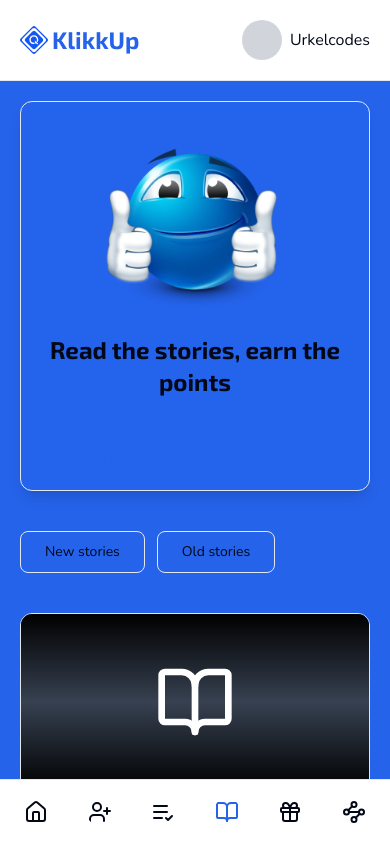
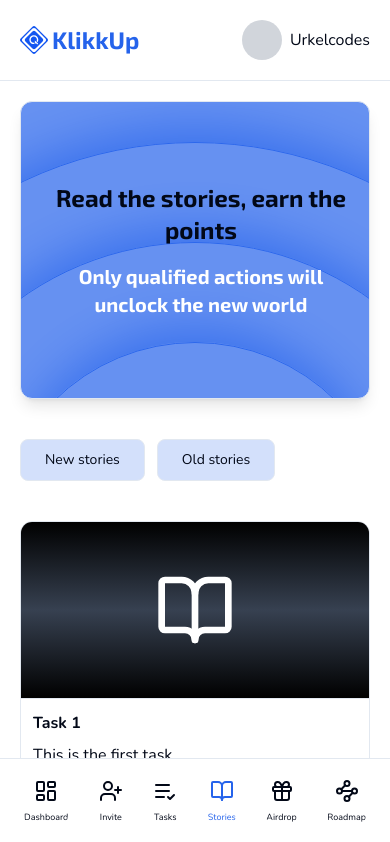
Before and after one commit to Abmichael01/KlikkUp, a React (Vite) app: page /stories in a window 390 px wide. Shown: the top 842 px of the page. Built offline with nearby package versions, Linux system fonts and the light colour scheme.

Commit message:
changes made

```diff
--- /dev/null
+++ b/src/components/Dashboard/Banner.tsx
@@ -0,0 +1,25 @@
+import React from "react";
+import CircleWave from "../CircleWave";
+import { cn } from "@/lib/utils";
+
+interface BannerProps {
+    className?: string;
+    children?: React.ReactNode;
+}
+
+const Banner: React.FC<BannerProps> = ({
+    className = "",
+    children
+ }) => {
+  return (
+    <div className={cn(
+        "flex justify-center items-center gap-3 p-5 py-20 border-primay border shadow-lg rounded-xl bg-primary/70 relative overflow-hidden",
+        className
+    )}>
+      <CircleWave className="rotate-180" />
+      {children}
+    </div>
+  );
+};
+
+export default Banner;
--- a/src/components/Dashboard/Taskbar/Taskbar.tsx
+++ b/src/components/Dashboard/Taskbar/Taskbar.tsx
@@ -2,7 +2,7 @@ import { cn } from "@/lib/utils";
 import {
     BookOpen,
   Gift,
-  HomeIcon,
+  LayoutDashboard,
   ListCheck,
   UserPlus,
   Waypoints,
@@ -11,7 +11,7 @@ import React from "react";
 import { Link, useLocation } from "react-router"; // React Router's useLocation
 
 const navs = [
-  { icon: <HomeIcon />, name: "Dashboard", path: "/dashboard" },
+  { icon: <LayoutDashboard />, name: "Dashboard", path: "/dashboard" },
   { icon: <UserPlus />, name: "Invite", path: "/invite" },
   { icon: <ListCheck />, name: "Tasks", path: "/tasks?tab=new-tasks" },
   { icon: <BookOpen />, name: "Stories", path: "/stories?tab=new-stories" },
@@ -29,12 +29,13 @@ const Taskbar: React.FC = () => {
             to={nav.path}
           key={index}
           className={cn(
-            "flex items-center gap-2 w-fit hover:text-primary/70 rounded-lg cursor-pointer overflow-hidden",
+            "flex flex-col items-center gap-2 w-fit hover:text-primary/70 rounded-lg cursor-pointer overflow-hidden",
             nav.path.includes(location.pathname) &&
               "text-primary"
           )}
         >
           <div>{nav.icon}</div>
+          <h2 className="text-[9px] sm:text-xs">{nav.name}</h2>
         </Link>
       ))}
     </div>
--- a/src/layouts/DashboardLayout.tsx
+++ b/src/layouts/DashboardLayout.tsx
@@ -11,7 +11,7 @@ const DashboardLayout: React.FC = () => {
       <Taskbar />
       <div className="flex-grow">
         <Navbar />
-        <div className="p-5 pb-40 bg-primary">
+        <div className="p-5 pb-40">
           <Outlet />
         </div>
       </div>
--- a/src/pages/Dashboard/Airdrop.tsx
+++ b/src/pages/Dashboard/Airdrop.tsx
@@ -1,19 +1,17 @@
 import React from "react";
-import partyEmoji from "@/assets/images/partyEmoji.png";
 import { DotLottieReact } from "@lottiefiles/dotlottie-react";
-import CircleWave from "@/components/CircleWave";
+import Banner from "@/components/Dashboard/Banner";
 
 const Airdrop: React.FC = () => {
   return (
     <div className="flex flex-col gap-10">
-      <div className="bg-primary/50 px-10 py-14 border shadow-lg rounded-xl flex flex-col md:flex-row justify-between items-center gap-10 relative overflow-hidden">
-        <CircleWave className="rotate-180" />
-        <h2 className=" fancy-font  text-center md:text-start text-5xl leading-tight">
+      <Banner>
+        <h2 className=" fancy-font  text-center text-5xl leading-tight">
           The NEXT <span className="text-white">AIRDROP</span> IS ON THE 21ST OF
           MAY, 2025
         </h2>
-        <img src={partyEmoji} alt="" className="w-full md:w-[300px]" />
-      </div>
+      </Banner>
+
       <div className="flex flex-col items-center">
         <h2 className="text-3xl fancy-font font-semibold text-primary">
           Continue to farm
--- a/src/pages/Dashboard/Dashboard.tsx
+++ b/src/pages/Dashboard/Dashboard.tsx
@@ -34,7 +34,7 @@ const Dashboard: React.FC = () => {
           </div>
         </div>
         <div className="grid grid-cols-1  md:grid-cols-2 gap-10">
-          <div className="bg-primary/40 w-full rounded-xl p-5 flex flex-col gap-3 shadow-lg">
+          <div className="bg-primary/70 w-full rounded-xl p-5 flex flex-col gap-3 shadow-lg">
             <h2 className="text-xl font-bold">My referral code</h2>
             <div className="flex justify-between gap-2">
               <input
@@ -48,28 +48,28 @@ const Dashboard: React.FC = () => {
             </div>
           </div>
 
-          <div className="bg-primary/40 w-full rounded-xl p-5 flex flex-col gap-3 shadow-lg">
+          <div className="bg-primary/70 w-full rounded-xl p-5 flex flex-col gap-3 shadow-lg">
             <h2 className="text-xl font-bold">My Points</h2>
             <div className="flex justify-between gap-2 text-3xl">
                 <h1>120, 000 <span className="text-sm font-semibold">Klikks</span></h1>
             </div>
           </div>
 
-          <div className="bg-primary/40 w-full rounded-xl p-5 flex flex-col gap-3 shadow-lg">
+          <div className="bg-primary/70 w-full rounded-xl p-5 flex flex-col gap-3 shadow-lg">
             <h2 className="text-xl font-semibold">Tasks Completed</h2>
             <div className="flex justify-between gap-2 text-3xl">
                 <h1>120 <span className="text-sm font-semibold">tasks</span></h1>
             </div>
           </div>
 
-          <div className="bg-primary/40 w-full rounded-xl p-5 flex flex-col gap-3 shadow-lg">
+          <div className="bg-primary/70 w-full rounded-xl p-5 flex flex-col gap-3 shadow-lg">
             <h2 className="text-xl font-semibold">Days of active farming</h2>
             <div className="flex justify-between gap-2 text-3xl">
                 <h1> 56 Days <span className="text-sm font-semibold">Streaks</span></h1>
             </div>
           </div>
 
-          <div className="bg-primary/40 w-full rounded-xl p-5 flex flex-col gap-3 shadow-lg">
+          <div className="bg-primary/70 w-full rounded-xl p-5 flex flex-col gap-3 shadow-lg">
             <h2 className="text-xl font-semibold">Invites</h2>
             <div className="flex justify-between gap-2 text-3xl">
                 <h1> 11 <span className="text-sm font-semibold">Invites</span></h1>
--- a/src/pages/Dashboard/Invite.tsx
+++ b/src/pages/Dashboard/Invite.tsx
@@ -10,6 +10,7 @@ import {
   TableHeader,
   TableRow,
 } from "@/components/ui/table";
+import Banner from "@/components/Dashboard/Banner";
 
 const leaderboard = [
   { username: "John Doe", invites: 10 },
@@ -27,13 +28,13 @@ const leaderboard = [
 const Invite: React.FC = () => {
   return (
     <div className="flex flex-col gap-10 ">
-      <div className="border shadow-lg rounded-xl p-5 py-14 bg-primary/10 flex flex-col sm:flex-row gap-5 justify-between">
-        <h2 className="text-xl sm:text-2xl font-semibold">Your Referral Statistics</h2>
-        <div className="text-xl font-medium">
+      <Banner className="flex-col">
+        <h2 className="text-xl sm:text-4xl font-semibold fancy-font">Your Referral Statistics</h2>
+        <div className="text-xl sm:text-2xl font-medium text-center">
           <h2>Numbeer of mutations:</h2>
-          <h2 className="text-4xl text-primary font-semibold mt-3">30</h2>
+          <h2 className="text-6xl text-white font-semibold mt-3">30</h2>
         </div>
-      </div>
+      </Banner>
 
       <div className="flex justify- items-center gap-5 ">
         <h2 className="text-xl sm:text-2xl font-semibold">Referral Code:</h2>
--- a/src/pages/Dashboard/Roadmap.tsx
+++ b/src/pages/Dashboard/Roadmap.tsx
@@ -1,8 +1,7 @@
 import React from "react";
-import devious from "@/assets/images/devious.png";
-import CircleWave from "@/components/CircleWave";
 import { MapPin } from "lucide-react";
 import { cn } from "@/lib/utils";
+import Banner from "@/components/Dashboard/Banner";
 
 const roadmaps = [
   { title: "Launch of The KlikkUp points farming", completed: true },
@@ -30,19 +29,17 @@ const roadmaps = [
 const Roadmap: React.FC = () => {
   return (
     <div className="flex flex-col gap-14">
-      <div className="bg-primary/50 px-10 py-10 border shadow-lg rounded-xl flex flex-col md:flex-row justify-between items-center gap-10 relative overflow-hidden flex-shrink">
-        <CircleWave className="rotate-180" />
-        <div className="flex flex-col gap-2">
+      <Banner>
+        <div className="flex flex-col items-center gap-2">
           <h2 className="fancy-font text-4xl max-w-full text-wrap break-words">
             THE <span className="text-white">BIGGEST PROJECT</span> IS COMING
             VERY SOON
           </h2>
           <h2 className="text-2xl font-bold text-foreground/80 fancy-font">
-            Anticipate what KlikkUp is cooking.....
+            --- Keep farming until then ---
           </h2>
         </div>
-        <img className="w-[200px]" src={devious} alt="Blushing" />
-      </div>
+      </Banner>
 
       <div className="flex flex-col gap-10">
         {roadmaps.map((roadmap, index) => (
--- a/src/pages/Dashboard/Stories.tsx
+++ b/src/pages/Dashboard/Stories.tsx
@@ -3,8 +3,7 @@ import { cn } from "@/lib/utils";
 import { BookOpen } from "lucide-react";
 import React from "react";
 import { useNavigate, useSearchParams } from "react-router";
-import thumbsUp from "@/assets/images/doubleThumbsUp.png"
-
+import Banner from "@/components/Dashboard/Banner";
 
 const tasks = [
   {
@@ -87,13 +86,16 @@ const Stories: React.FC = () => {
 
   return (
     <div className="flex flex-col gap-10">
-      <div className="flex flex-col-reverse md:flex-row  justify-between items-center gap-3 p-5 border-primay border bg-primary/10 shadow-lg rounded-xl">
-        <div className="flex flex-col gap-4 fancy-font text-center md:text-start">
-            <h2 className="text-2xl md:text-4xl font-semibold">Read the stories, earn the points</h2>
-            <h2 className="text-xl md:text-2xl text-primary font-semibold">Only qualified actions will unclock the new world</h2>
+      <Banner>
+        <div className="flex flex-col gap-4 fancy-font text-center">
+          <h2 className="text-2xl md:text-4xl font-semibold">
+            Read the stories, earn the points
+          </h2>
+          <h2 className="text-xl md:text-2xl text-white font-semibold">
+            Only qualified actions will unclock the new world
+          </h2>
         </div>
-        <img src={thumbsUp}  alt="thumbs up" className="w-[200px]" />
-      </div>
+      </Banner>
 
       <div className="flex gap-3">
         {tabs.map((tab) => (
@@ -111,19 +113,22 @@ const Stories: React.FC = () => {
       </div>
       <div className="grid grid-cols-1 sm:grid-cols-2 md:grid-cols-3 lg:grid-cols-4 gap-10">
         {tasks.map((task) => (
-          <div key={task.id} className="flex flex-col rounded-xl border overflow-hidden">
+          <div
+            key={task.id}
+            className="flex flex-col rounded-xl border overflow-hidden"
+          >
             <div className="flex items-center justify-center py-12 border-b bg-gradient-to-b from-black via-gray-700 to-black text-white">
-                <BookOpen className="w-20 h-20" />
+              <BookOpen className="w-20 h-20" />
             </div>
             <div className="p-3 flex flex-col gap-2">
               <h3 className="font-semibold">{task.title}</h3>
               <p>{task.description}</p>
               <div className="flex-shrink-0">
-                <p>{task.points} <span className="text-xs">Klikks</span></p>
+                <p>
+                  {task.points} <span className="text-xs">Klikks</span>
+                </p>
               </div>
-              <Button variant={"outline"}>
-                Read
-              </Button>
+              <Button variant={"outline"}>Read</Button>
             </div>
           </div>
         ))}
--- a/src/pages/Dashboard/Tasks.tsx
+++ b/src/pages/Dashboard/Tasks.tsx
@@ -1,9 +1,9 @@
+import Banner from "@/components/Dashboard/Banner";
 import { Button } from "@/components/ui/button";
 import { cn } from "@/lib/utils";
 import { Youtube } from "lucide-react";
 import React from "react";
 import { useNavigate, useSearchParams } from "react-router";
-import thumbsUp from "@/assets/images/doubleThumbsUp.png"
 
 
 const tasks = [
@@ -87,13 +87,12 @@ const Tasks: React.FC = () => {
 
   return (
     <div className="flex flex-col gap-10">
-      <div className="flex flex-col-reverse md:flex-row justify-between items-center gap-3 p-5 border-primay border bg-primary/10 shadow-lg rounded-xl">
-        <div className="flex flex-col gap-4 fancy-font text-center md:text-start">
+      <Banner>
+        <div className="flex flex-col gap-4 fancy-font text-center">
             <h2 className="text-2xl md:text-4xl font-semibold">Complete the tasks, earn the points</h2>
-            <h2 className="text-xl md:text-2xl text-primary font-semibold">Only qualified actions will unclock the new world</h2>
+            <h2 className="text-xl md:text-2xl text-white font-semibold">Only qualified actions will unclock the new world</h2>
         </div>
-        <img src={thumbsUp}  alt="thumbs up" className="w-[200px]" />
-      </div>
+      </Banner>
 
       <div className="flex gap-3">
         {tabs.map((tab) => (
```
